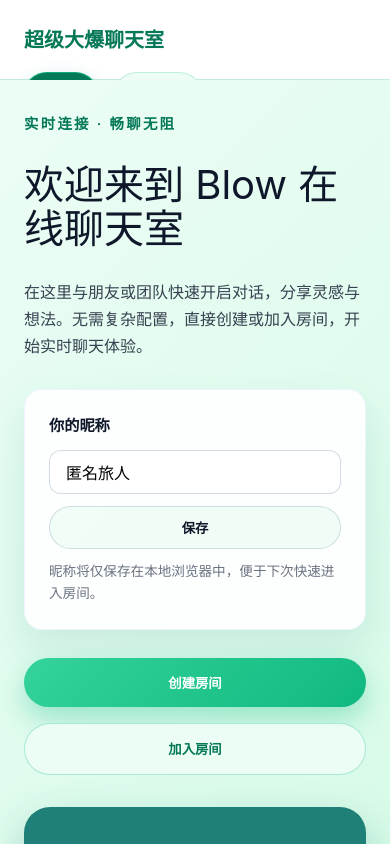
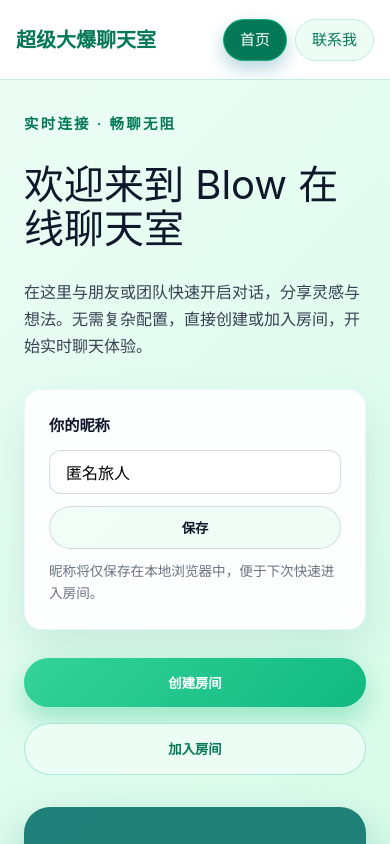
Before and after one commit to AnYiFan117/chat-room, a Vue app: page / in a window 390 px wide. Built offline with nearby package versions, Linux system fonts and the light colour scheme.

Commit message:
fix app-header

```diff
--- a/src/App.vue
+++ b/src/App.vue
@@ -24,14 +24,16 @@ import { RouterLink, RouterView } from 'vue-router'
   display: flex;
   flex-direction: column;
   overflow: auto;
+  min-width: 355px
 }
 
 .app-header {
   height: 80px;
   display: flex;
+  flex-direction: row;
   align-items: center;
   justify-content: space-between;
-  padding: 1.5rem;
+  padding: 1rem;
   background: #ffffff;
   color: #0f172a;
   border-bottom: 1px solid rgba(16, 185, 129, 0.25);
@@ -46,7 +48,7 @@ import { RouterLink, RouterView } from 'vue-router'
 
 .nav-links {
   display: flex;
-  gap: 1rem;
+  gap: 0.5rem;
   font-weight: 500;
 }
 
@@ -54,7 +56,7 @@ import { RouterLink, RouterView } from 'vue-router'
   display: inline-flex;
   align-items: center;
   justify-content: center;
-  padding: 0.6rem 1.3rem;
+  padding: 0.5rem 1rem;
   border-radius: 999px;
   color: #047857;
   background: rgba(236, 253, 245, 0.95);
@@ -85,11 +87,4 @@ import { RouterLink, RouterView } from 'vue-router'
   overflow: auto;
 }
 
-@media (max-width: 640px) {
-  .app-header {
-    flex-direction: column;
-    align-items: flex-start;
-    gap: 1rem;
-  }
-}
 </style>
```
